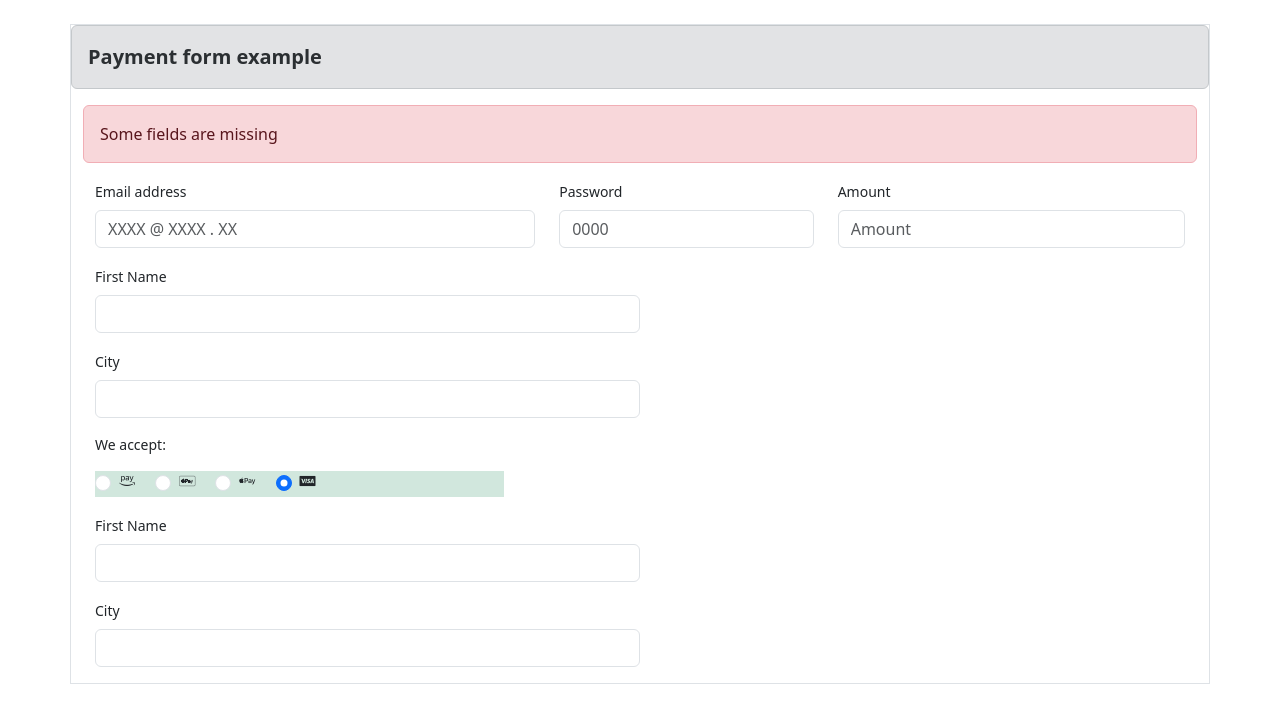
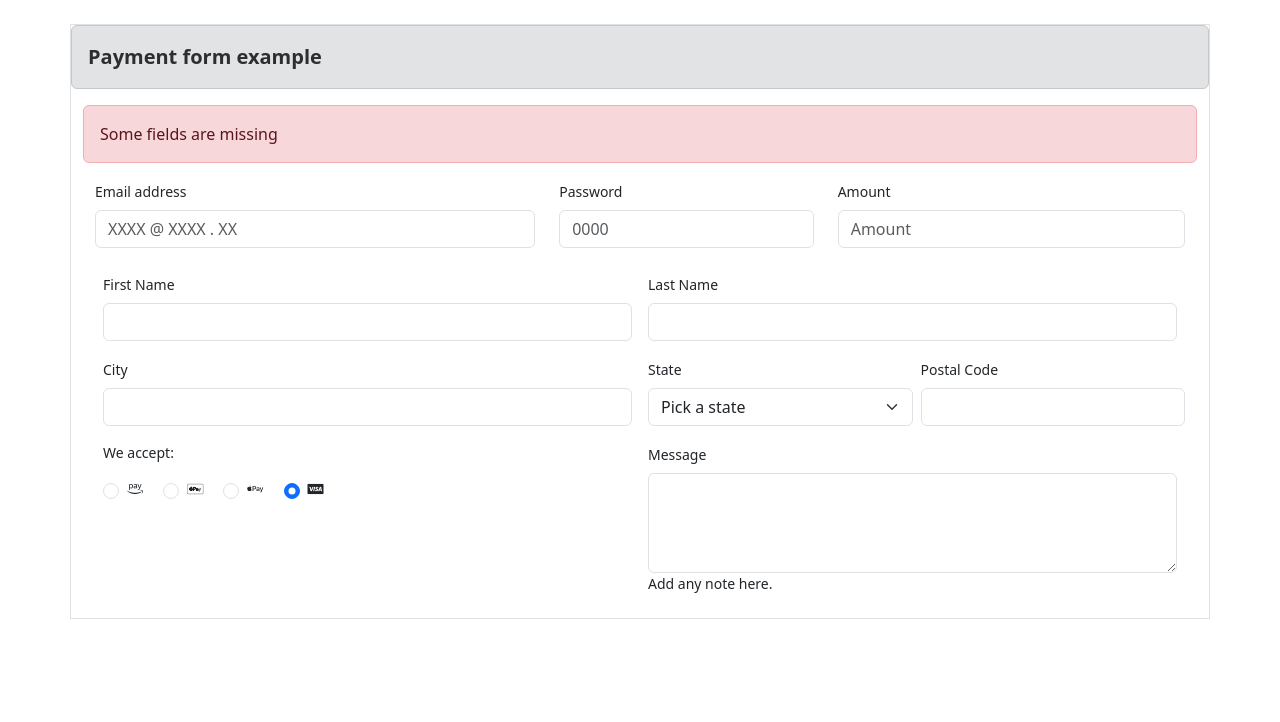
Before and after one commit to Franjjr/formulario, a plain HTML site: page index.html in a window 1280 px wide. Drawn offline with nearby package versions, Linux system fonts and the light colour scheme.

Commit message:
Alert: Tengo propblemas con una parte del formulario

```diff
--- a/index.html
+++ b/index.html
@@ -14,7 +14,8 @@
             <div class="alert alert-secondary col-12" role="alert">
                 <strong class="fs-5">Payment form example</strong>
             </div>
-        </div class="row">
+        </div>
+            <div>
                 <div class="alert alert-danger" role="alert">
                     Some fields are missing
                 </div>
@@ -23,7 +24,8 @@
                         <div class="row">
                             <div class="mb-3 col-12 col-md-5">
                                 <label for="email" class="form-label small">Email address</label>
-                  <input type="email" class="form-control small" id="exampleInputEmail1" aria-describedby="email" placeholder="XXXX @ XXXX . XX">
+                                <input type="email" class="form-control small" id="exampleInputEmail1"
+                                    aria-describedby="email" placeholder="XXXX @ XXXX . XX">
                             </div>
                             <div class="mb-3 col-12 col-md-3">
                                 <label for="password" class="form-label small">Password</label>
@@ -31,26 +33,25 @@
                             </div>
                             <div class="mb-3 col-12 col-md-4">
                                 <label for="amount" class="form-label small">Amount</label>
-                <input type="number" class="form-control small text-light"
-                 id="amount" placeholder="Amount">
+                                <input type="number" class="form-control small text-light" id="amount" placeholder="Amount">
                             </div>
                         </div>
                     </form>
-        <div class="bg-danger">
-            </div class="d-flex">
-                <div class="col-6">
+                </div>
+            </div>
+        <div class="container-fluid">
+            <div class="d-flex">
+                <div class="flex-column col-md-6 p-2">
+                    <div class="mb-3 ">
+                        <label for="text" class="form-label small">First Name</label>
+                        <input type="text" class="form-control small" id="name" aria-describedby="name">
+                    </div>
+                    <div class="mb-3">
+                        <label for="text" class="form-label small">City</label>
+                        <input type="text" class="form-control small" id="city" aria-describedby="city">
+                    </div>
+                    <p class="small">We accept:</p>
                     <div>
-                        <div class="mb-3 col-12">
-                            <label for="firsName" class="form-label small">First Name</label>
-                            <input type="email" class="form-control small" id="name">
-                        </div>
-                        <div class="mb-3 col-12">
-                            <label for="city" class="form-label small">City</label>
-                            <input type="email" class="form-control small" id="city">
-                        </div>
-                        <div class="mb-3 col-9">
-                            <p class="small">We accept:</p>
-                            <div class="bg-success-subtle">
                         <div class="form-check form-check-inline">
                             <input class="form-check-input" type="radio" name="flexRadioDefault" id="flexRadioDefault1">
                             <label class="form-check-label" for="flexRadioDefault1">
@@ -58,36 +59,52 @@
                             </label>
                         </div>
                         <div class="form-check form-check-inline">
-                                    <input class="form-check-input" type="radio" name="flexRadioDefault" id="flexRadioDefault2" checked>
+                            <input class="form-check-input" type="radio" name="flexRadioDefault" id="flexRadioDefault2"
+                                checked>
                             <label class="form-check-label" for="flexRadioDefault2">
                                 <i class="fi fi-brands-cc-apple-pay"></i>
                             </label>
                         </div>
                         <div class="form-check form-check-inline">
-                                    <input class="form-check-input" type="radio" name="flexRadioDefault" id="flexRadioDefault3" checked>
+                            <input class="form-check-input" type="radio" name="flexRadioDefault" id="flexRadioDefault3"
+                                checked>
                             <label class="form-check-label" for="flexRadioDefault3">
                                 <i class="fi fi-brands-apple-pay"></i>
                             </label>
                         </div>
                         <div class="form-check form-check-inline">
-                                    <input class="form-check-input" type="radio" name="flexRadioDefault" id="flexRadioDefault4" checked>
+                            <input class="form-check-input" type="radio" name="flexRadioDefault" id="flexRadioDefault4"
+                                checked>
                             <label class="form-check-label" for="flexRadioDefault4">
                                 <i class="fi fi-brands-cc-visa"></i>
                             </label>
                         </div>
                     </div>
                 </div>
+                <div class="flex-column col 12 col-md-6 p-2">
+                    <div class="mb-3 col-12">
+                        <label for="text" class="form-label small">Last Name</label>
+                        <input type="text" class="form-control small" id="lastName" aria-describedby="lastName">
+                    </div>
+                    <div class="d-flex">
+                        <div class="mb-3 me-2 col-sd-12 col-6">
+                            <label for="text" class="form-label small">State</label>
+                            <select class="form-select" aria-label="Default select example">
+                                <option selected>Pick a state</option>
+                                <option value="1">Aragon</option>
+                                <option value="2">Andalucia</option>
+                                <option value="3">Comunidad Valenciana</option>
+                            </select>
+                        </div>
+                        <div class="mb-3 col-sd-12 col-6">
+                            <label for="text" class="form-label small">Postal Code</label>
+                            <input type="text" class="form-control small" id="postalCode" aria-describedby="postalCode">
                         </div>
                     </div>
-
-                <div class="col-6">
                     <div class="mb-3 col-12">
-                        <label for="firsName" class="form-label small">First Name</label>
-                        <input type="email" class="form-control small" id="name">
-                    </div>
-                    <div class="mb-3 col-12">
-                        <label for="city" class="form-label small">City</label>
-                        <input type="email" class="form-control small" id="city">
+                        <label for="text" class="form-label small">Message</label>
+                        <textarea class="form-control" id="floatingTextarea2" style="height: 100px"></textarea>
+                        <p class="small">Add any note here.</p>
                     </div>
                 </div>
             </div>
```
Lines whose indentation alone changed are shown as unchanged.
